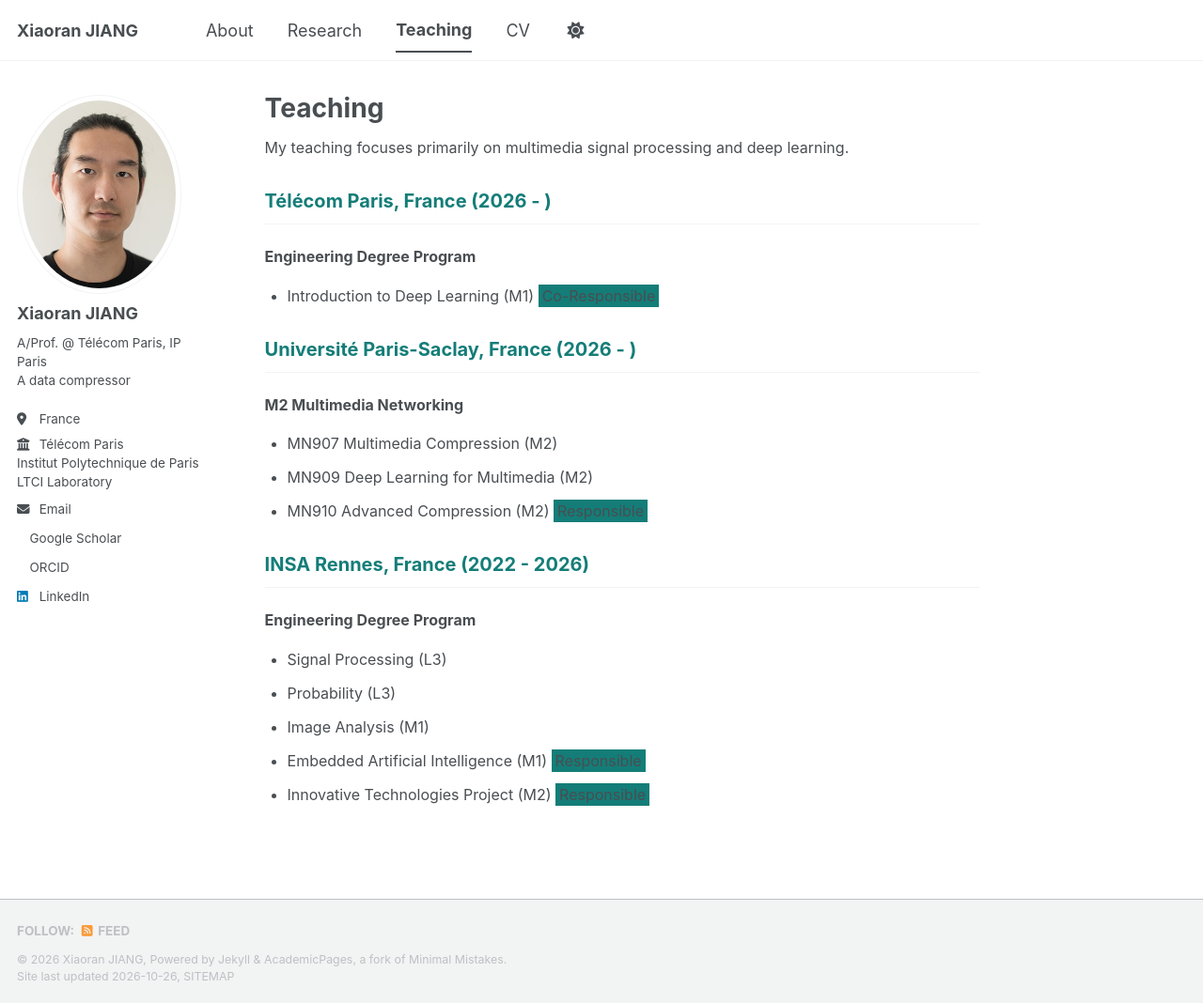
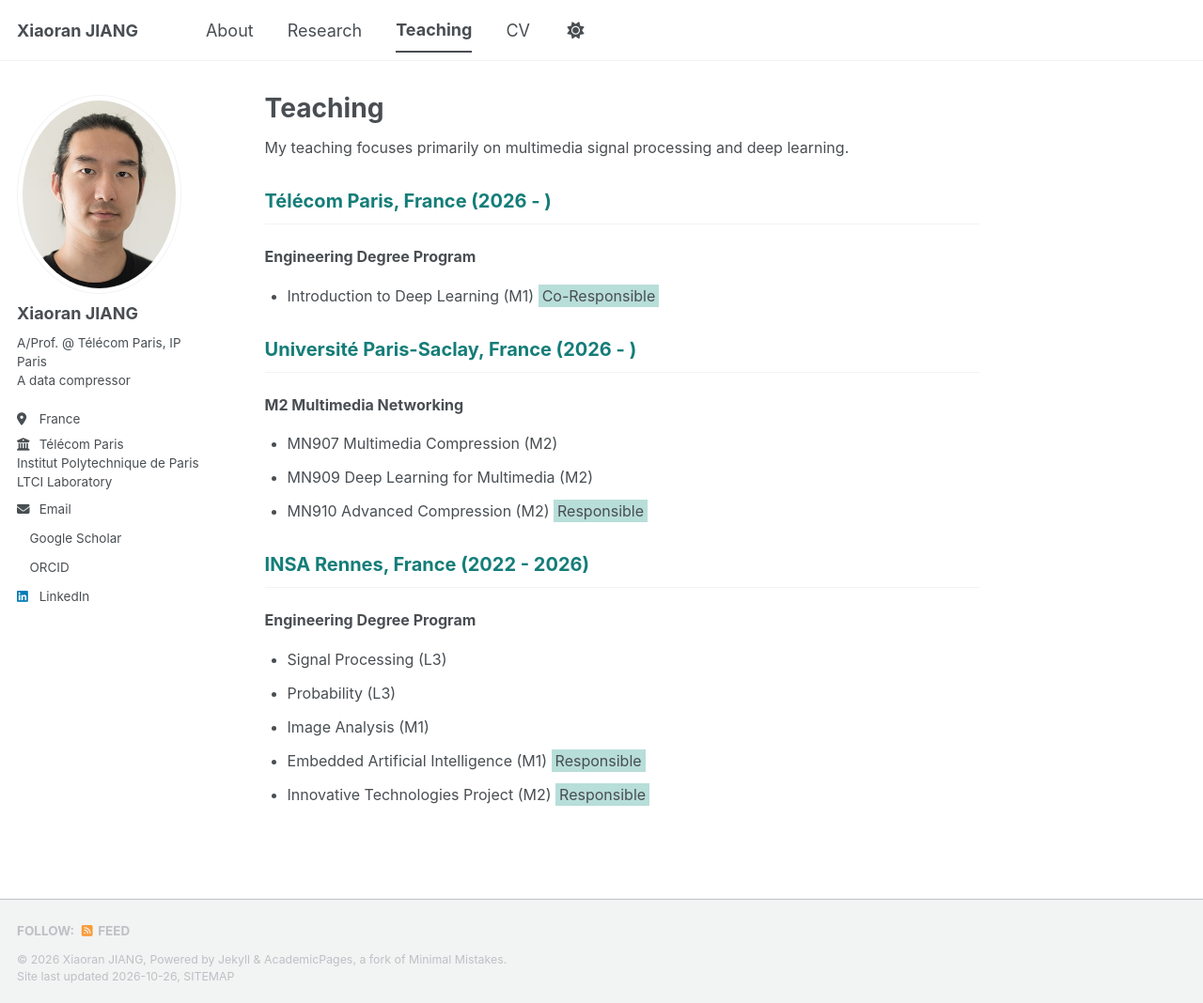
Before and after one commit to xiaoranjiang/xiaoranjiang.github.io, a Jekyll site: the page built from _pages/teaching.md, in a window 1280 px wide and 1068 px high. Shown: the whole window at 94% size. Built offline with Jekyll 4.4.1, drawn with Linux system fonts in a browser that asks for light colours; a style sheet for code colours, icons or effects is not loaded.

Commit message:
Update teaching.md

```diff
--- a/_pages/teaching.md
+++ b/_pages/teaching.md
@@ -9,7 +9,7 @@ My teaching focuses primarily on multimedia signal processing and deep learning.
 ## <span style="color:#147D78;">Télécom Paris, France (2026 - )</span>
 ### Engineering Degree Program
 - Introduction to Deep Learning (M1)
-<span style="background-color: #147D78; padding: 2px 4px;">
+<span style="background-color: #B8DED9; padding: 2px 4px;">
   Co-Responsible
 </span>
 
@@ -18,7 +18,7 @@ My teaching focuses primarily on multimedia signal processing and deep learning.
 - MN907 Multimedia Compression (M2)
 - MN909 Deep Learning for Multimedia (M2)
 - MN910 Advanced Compression (M2)
-<span style="background-color: #147D78; padding: 2px 4px;">
+<span style="background-color: #B8DED9; padding: 2px 4px;">
   Responsible
 </span>
 
@@ -28,10 +28,10 @@ My teaching focuses primarily on multimedia signal processing and deep learning.
 - Probability (L3)
 - Image Analysis (M1)
 - Embedded Artificial Intelligence (M1)
-<span style="background-color: #147D78; padding: 2px 4px;">
+<span style="background-color: #B8DED9; padding: 2px 4px;">
   Responsible
 </span>
 - Innovative Technologies Project (M2)
-<span style="background-color: #147D78; padding: 2px 4px;">
+<span style="background-color: #B8DED9; padding: 2px 4px;">
   Responsible
 </span>
```
